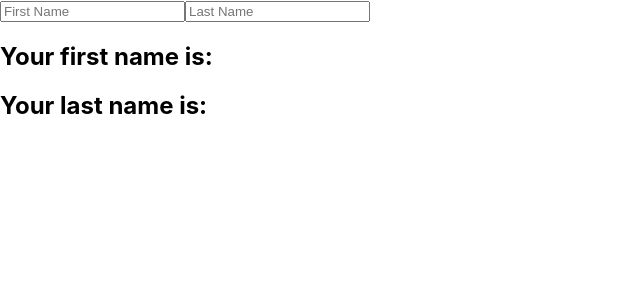
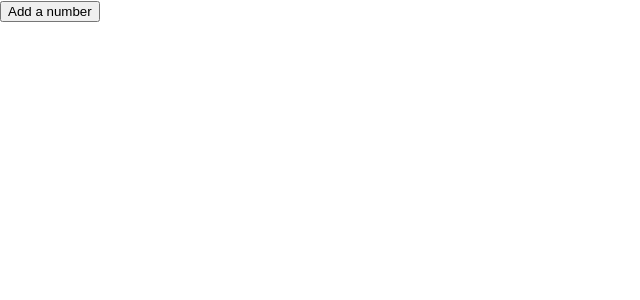
Before and after one commit to MayurArchives/react, a React (Create React App) app: page / in a window 1280 px wide. Shown: the top 300 px of the page, without its empty margins (0-640 px from the left). Built offline with nearby package versions, Linux system fonts and the light colour scheme.

Commit message:
usestate with array

```diff
--- a/src/App.jsx
+++ b/src/App.jsx
@@ -25,6 +25,7 @@
 import Hooks from './components/Hooks';
 import HooksTwo from './components/HooksTwo';
 import HooksCounterThree from './components/HooksCounterThree';
+import HookCounterFour from './components/HookCounterFour';
 // import MyContext from './components/MyContext';
 
 
@@ -68,7 +69,9 @@
                 {/* <MyContext /> */}
                 {/* <Hooks /> */}
                 {/* <HooksTwo /> */}
-                <HooksCounterThree />
+                {/* <HooksCounterThree /> */}
+                <HookCounterFour />
+
 
 
 
--- /dev/null
+++ b/src/components/HookCounterFour.jsx
@@ -0,0 +1,24 @@
+import React, { useState } from 'react'
+
+function HookCounterFour() {
+    const [items, setItems] = useState([])
+    const addItems = () => {
+        setItems([...items, {
+            id: items.length,
+            value: Math.floor(Math.random() * 10) + 1
+
+        }])
+    }
+    return (
+        <div>
+            <button onClick={addItems}>Add a number</button>
+            <ul>
+                {items.map(items => (
+                    <li key={items.id}>{items.value} </li>
+                ))}
+            </ul>
+        </div>
+    )
+}
+
+export default HookCounterFour
```
